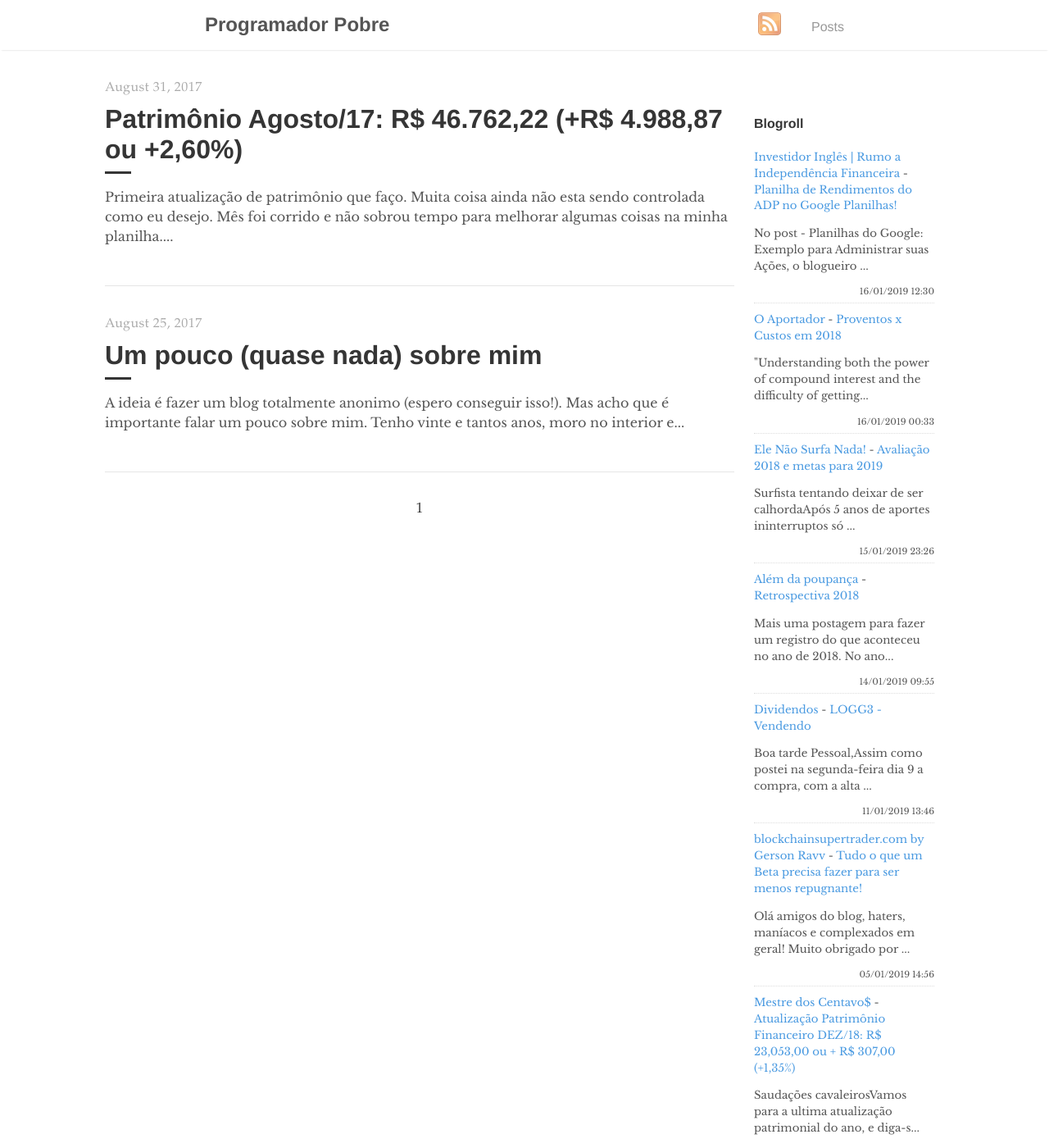
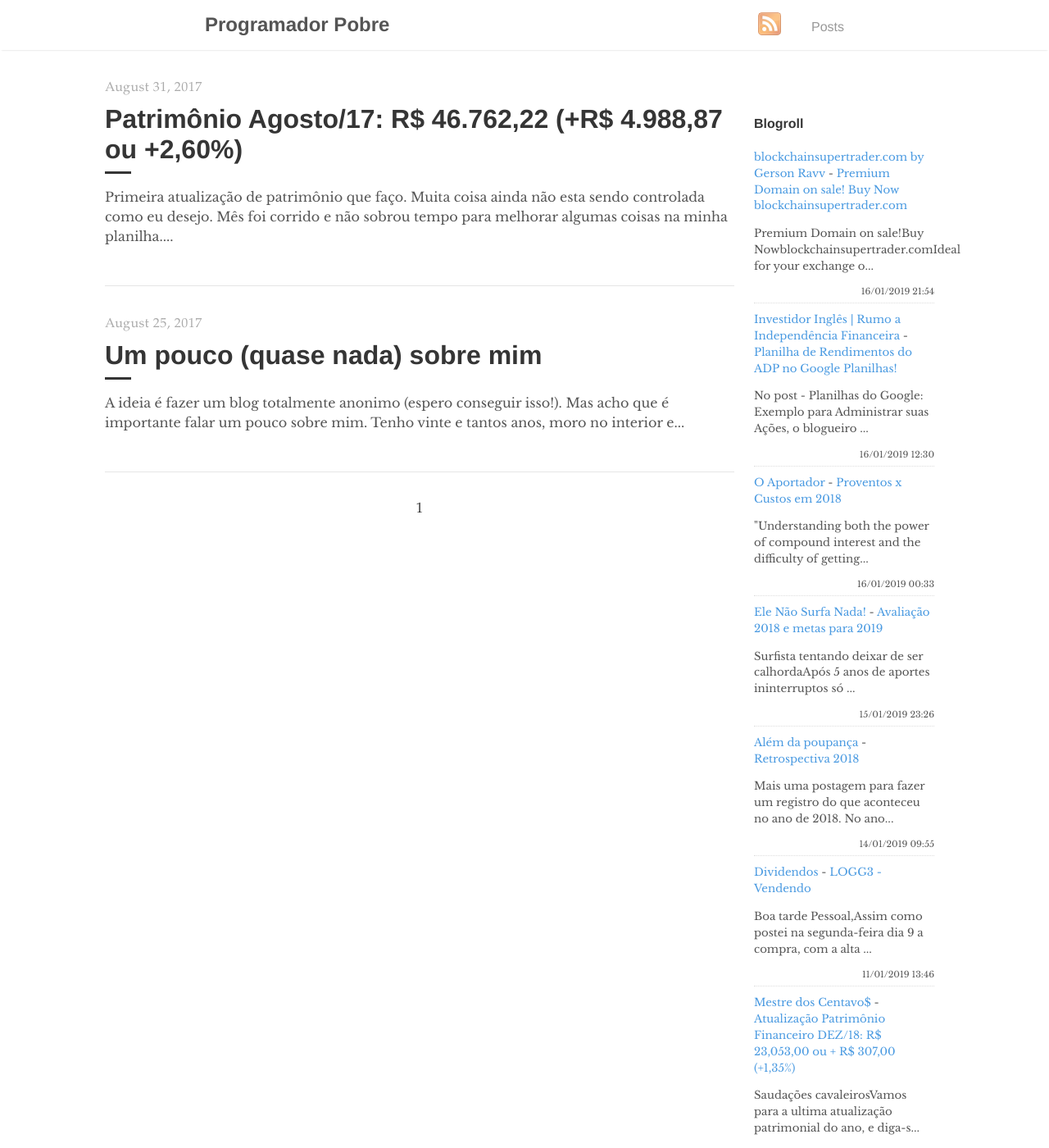
Before and after one commit to programadorpobre/programadorpobre.github.io, a Jekyll site: the page built from index.html, in a window 1280 px wide and 1400 px high. Shown: the whole window at 82% size. Built offline with Jekyll 4.4.1, drawn with Linux system fonts in a browser that asks for light colours; the list of posts is cut into pages by our own code; comment, search, counter and statistics services are not loaded.

Commit message:
[ci skip] travis #530

```diff
--- a/_includes/feed-entries.html
+++ b/_includes/feed-entries.html
@@ -1,3 +1,8 @@
+<div class="feed-entry">
+    <a class="feed-entry-site-name" href="http://www.blockchainsupertrader.com/">blockchainsupertrader.com by Gerson Ravv</a> - <a class="feed-entry-title" href="http://www.blockchainsupertrader.com/2019/01/premium-domain-on-sale-buy-now.html">Premium Domain on sale! Buy Now blockchainsupertrader.com</a>
+    <p class="feed-entry-summary">Premium Domain on sale!Buy Nowblockchainsupertrader.comIdeal for your exchange o...</p>
+    <time datetime="2019-01-16T21:54:00.001-02:00">16/01/2019 21:54</time>
+</div>
 <div class="feed-entry">
     <a class="feed-entry-site-name" href="https://www.investidoringles.com/">Investidor Inglês | Rumo a Independência Financeira</a> - <a class="feed-entry-title" href="https://www.investidoringles.com/2019/01/planilha-de-rendimentos-mensais-google.html">Planilha de Rendimentos do ADP no Google Planilhas!</a>
     <p class="feed-entry-summary">No post - Planilhas do Google: Exemplo para Administrar suas Ações, o blogueiro ...</p>
@@ -24,11 +29,6 @@
     <time datetime="2019-01-11T13:46:00.001-08:00">11/01/2019 13:46</time>
 </div>
 <div class="feed-entry">
-    <a class="feed-entry-site-name" href="http://www.blockchainsupertrader.com/">blockchainsupertrader.com by Gerson Ravv</a> - <a class="feed-entry-title" href="http://www.blockchainsupertrader.com/2019/01/tudo-o-que-um-beta-precisa-fazer-para.html">Tudo o que um Beta precisa fazer para ser menos repugnante!</a>
-    <p class="feed-entry-summary">Olá amigos do blog, haters, maníacos e complexados em geral! Muito obrigado por ...</p>
-    <time datetime="2019-01-05T14:56:00.002-02:00">05/01/2019 14:56</time>
-</div>
-<div class="feed-entry">
     <a class="feed-entry-site-name" href="https://mestredoscentavos.blogspot.com/">Mestre dos Centavo$</a> - <a class="feed-entry-title" href="https://mestredoscentavos.blogspot.com/2019/01/atualizacao-patrimonio-financeiro-dez18.html">Atualização Patrimônio Financeiro DEZ/18: R$ 23,053,00 ou + R$ 307,00 (+1,35%)</a>
     <p class="feed-entry-summary">Saudações cavaleirosVamos para a ultima atualização patrimonial do ano, e diga-s...</p>
     <time datetime="2019-01-04T15:47:00.000-08:00">04/01/2019 15:47</time>
```
